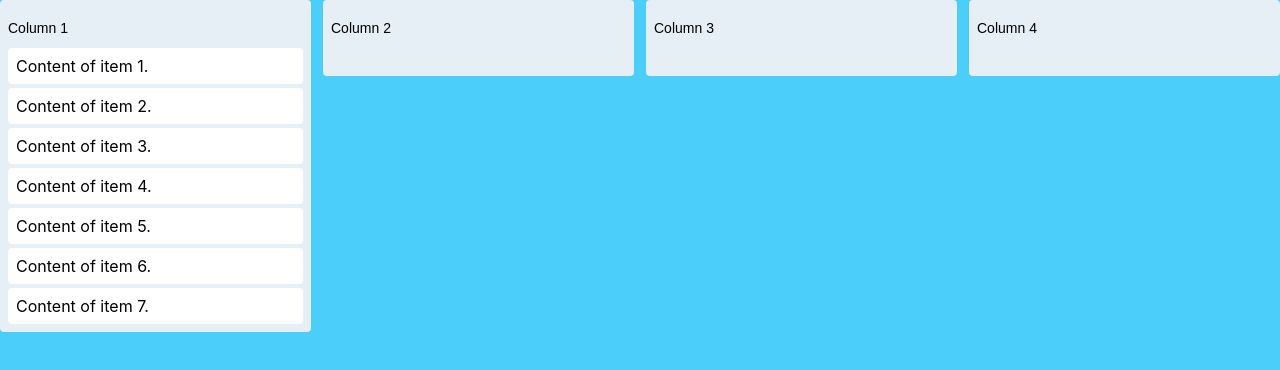
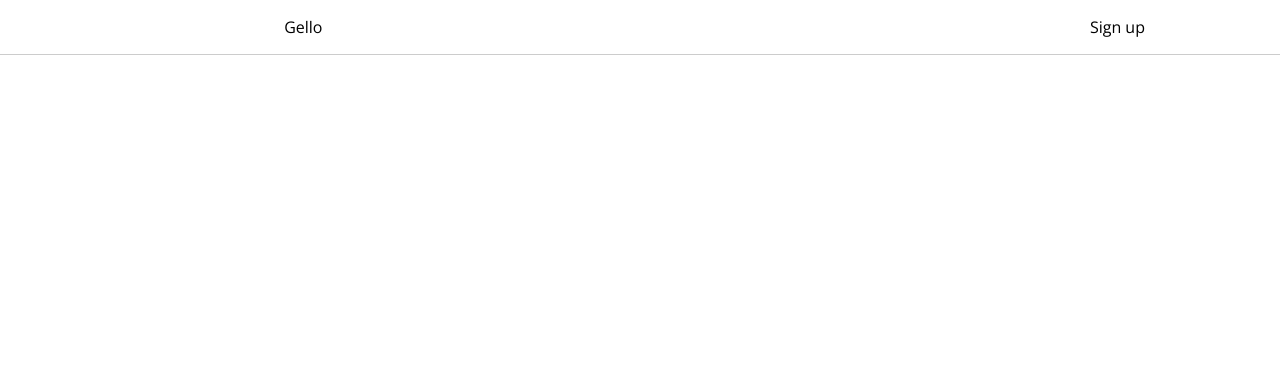
Before and after one commit to nireo/gello, a React (Create React App) app in the folder client/: page / in a window 1280 px wide. Shown: the top 370 px of the page. Built offline with nearby package versions, Linux system fonts and the light colour scheme.

Commit message:
setup react router

```diff
--- a/client/package.json
+++ b/client/package.json
@@ -13,6 +13,7 @@
     "react": "^16.13.0",
     "react-beautiful-dnd": "^13.0.0",
     "react-dom": "^16.13.0",
+    "react-router-dom": "^5.1.2",
     "react-scripts": "3.4.0",
     "styled-components": "^5.0.1",
     "typescript": "^3.7.5"
@@ -40,6 +41,7 @@
   },
   "devDependencies": {
     "@types/react-beautiful-dnd": "^12.1.1",
+    "@types/react-router-dom": "^5.1.3",
     "@types/styled-components": "^5.0.1"
   }
 }
--- a/client/public/index.html
+++ b/client/public/index.html
@@ -24,6 +24,12 @@
       work correctly both with client-side routing and a non-root public URL.
       Learn how to configure a non-root public URL by running `npm run build`.
     -->
+
+    <link
+      href="https://fonts.googleapis.com/css?family=Open+Sans&display=swap"
+      rel="stylesheet"
+    />
+
     <title>Gello</title>
   </head>
   <body>
--- a/client/src/App.tsx
+++ b/client/src/App.tsx
@@ -1,19 +1,19 @@
 import React from 'react';
 import { Board } from './components/board/Main';
 import { createGlobalStyle } from 'styled-components';
-
-const GlobalStyle = createGlobalStyle`
-  body {
-    background-color: #4bcffa;
-  }
-`;
+import { Navbar } from './components/layout/Navbar';
+import { BrowserRouter as Router, Route, Switch } from 'react-router-dom';
+import { ManageMain } from './components/manage/Main';
 
 const App: React.FC = () => {
   return (
-    <div>
-      <Board />
-      <GlobalStyle />
-    </div>
+    <Router>
+      <Navbar />
+      <Switch>
+        <Route path="/board" exact render={() => <Board />} />
+        <Route path="/manage" exact render={() => <ManageMain />} />
+      </Switch>
+    </Router>
   );
 };
 
--- a/client/src/components/board/Main.tsx
+++ b/client/src/components/board/Main.tsx
@@ -1,7 +1,7 @@
 import * as React from 'react';
 import { DragDropContext } from 'react-beautiful-dnd';
 import styled from 'styled-components';
-import { initialBoardData } from '../../data/board-initial-data';
+import { initialBoardData } from '../../data/board-data';
 import { BoardColumn } from './Column';
 
 const BoardEl = styled.div`
--- /dev/null
+++ b/client/src/components/layout/Navbar.tsx
@@ -0,0 +1,49 @@
+import React from 'react';
+import styled from 'styled-components';
+
+const Nav = styled.div`
+  background-color: #fff;
+  border-bottom: 1px solid rgba(0, 0, 0, 0.2);
+  margin-bottom: 1rem;
+`;
+
+const NavHeader = styled.div`
+  max-width: 1010px;
+  padding: 16px 20px;
+  width: 100%;
+  display: flex;
+  align-items: center;
+  margin: 0 auto;
+`;
+
+const NavLeft = styled.div`
+  /* 1/3 */
+  width: 33.333%;
+  text-align: center;
+`;
+
+const NavCenter = styled.div`
+  width: 33.333%;
+  text-align: center;
+`;
+
+const NavRight = styled.div`
+  width: 33.333%;
+  text-align: right;
+`;
+
+export const Navbar: React.FC = () => {
+  return (
+    <Nav>
+      <NavHeader>
+        <NavLeft>Gello</NavLeft>
+        <NavCenter></NavCenter>
+        <NavRight>
+          <a className="link link-hover" href="/signup">
+            Sign up
+          </a>
+        </NavRight>
+      </NavHeader>
+    </Nav>
+  );
+};
--- /dev/null
+++ b/client/src/components/manage/Main.tsx
@@ -0,0 +1,9 @@
+import React from 'react';
+
+export const ManageMain: React.FC = () => {
+  return (
+    <div className="container">
+      <h2>Welcome user</h2>
+    </div>
+  );
+};
--- a/client/src/data/board-initial-data.ts
+++ b/client/src/data/board-data.ts
@@ -36,6 +36,18 @@ export const initialBoardData = {
       id: 'column-4',
       title: 'Column 4',
       itemsIds: []
+    },
+
+    'column-5': {
+      id: 'column-4',
+      title: 'Column 4',
+      itemsIds: []
+    },
+
+    'column-6': {
+      id: 'column-4',
+      title: 'Column 4',
+      itemsIds: []
     }
   },
   columnsOrder: ['column-1', 'column-2', 'column-3', 'column-4']
--- a/client/src/index.css
+++ b/client/src/index.css
@@ -1,8 +1,6 @@
 body {
   margin: 0;
-  font-family: -apple-system, BlinkMacSystemFont, 'Segoe UI', 'Roboto', 'Oxygen',
-    'Ubuntu', 'Cantarell', 'Fira Sans', 'Droid Sans', 'Helvetica Neue',
-    sans-serif;
+  font-family: 'Open Sans', sans-serif;
   -webkit-font-smoothing: antialiased;
   -moz-osx-font-smoothing: grayscale;
 }
@@ -11,3 +9,47 @@ code {
   font-family: source-code-pro, Menlo, Monaco, Consolas, 'Courier New',
     monospace;
 }
+
+.link {
+  color: black;
+  text-decoration: none;
+}
+
+.link-hover:after {
+  content: '';
+  position: absolute;
+  bottom: 0;
+  left: 0;
+  right: 0;
+  width: 100%;
+  height: 3px;
+  transform: scaleY(0);
+  background-color: black;
+  transition: transform 0.3s;
+}
+
+.link-hover:hover:after {
+  transform: scaleY(1);
+}
+
+.container {
+  padding-right: 15px;
+  padding-left: 15px;
+  margin-right: auto;
+  margin-left: auto;
+}
+@media (min-width: 768px) {
+  .container {
+    width: 750px;
+  }
+}
+@media (min-width: 992px) {
+  .container {
+    width: 970px;
+  }
+}
+@media (min-width: 1200px) {
+  .container {
+    width: 1170px;
+  }
+}
```
Also changed, not shown: 1 other file (tests, documents, lock files or other folders).
